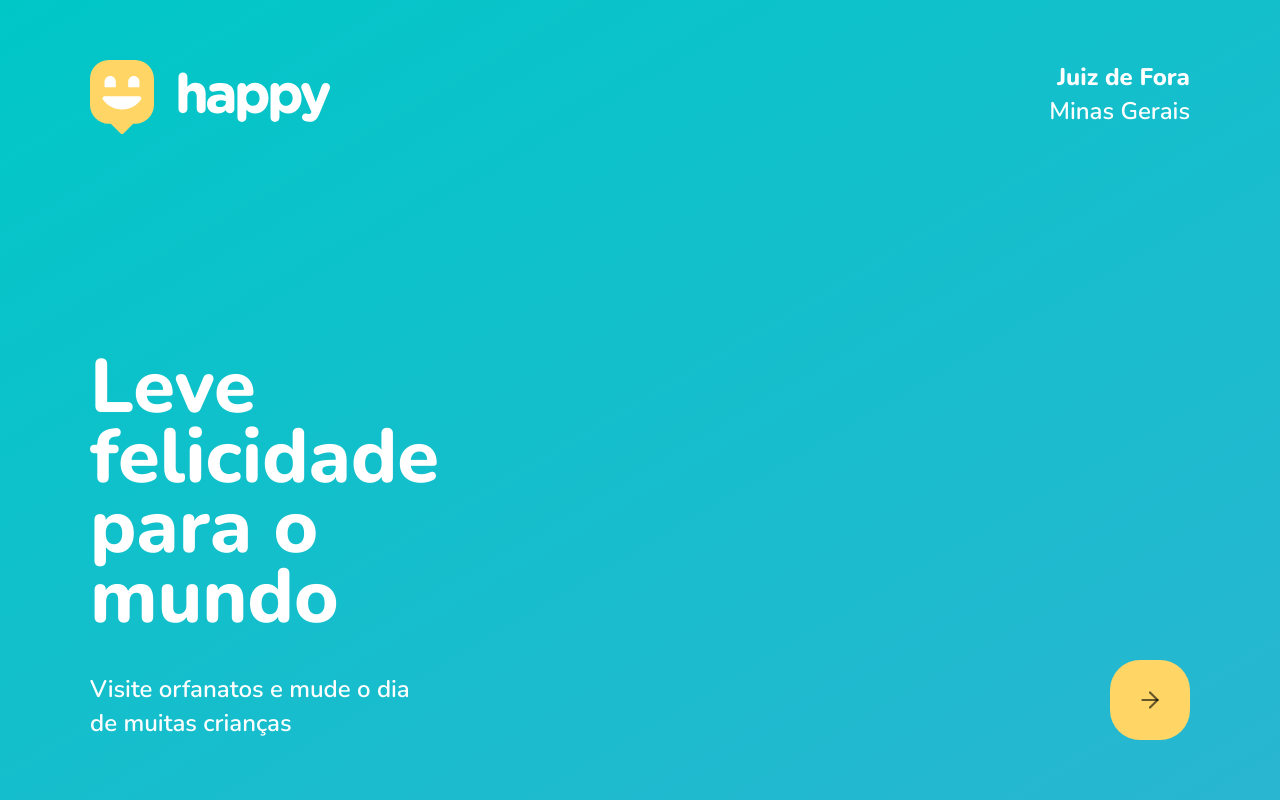
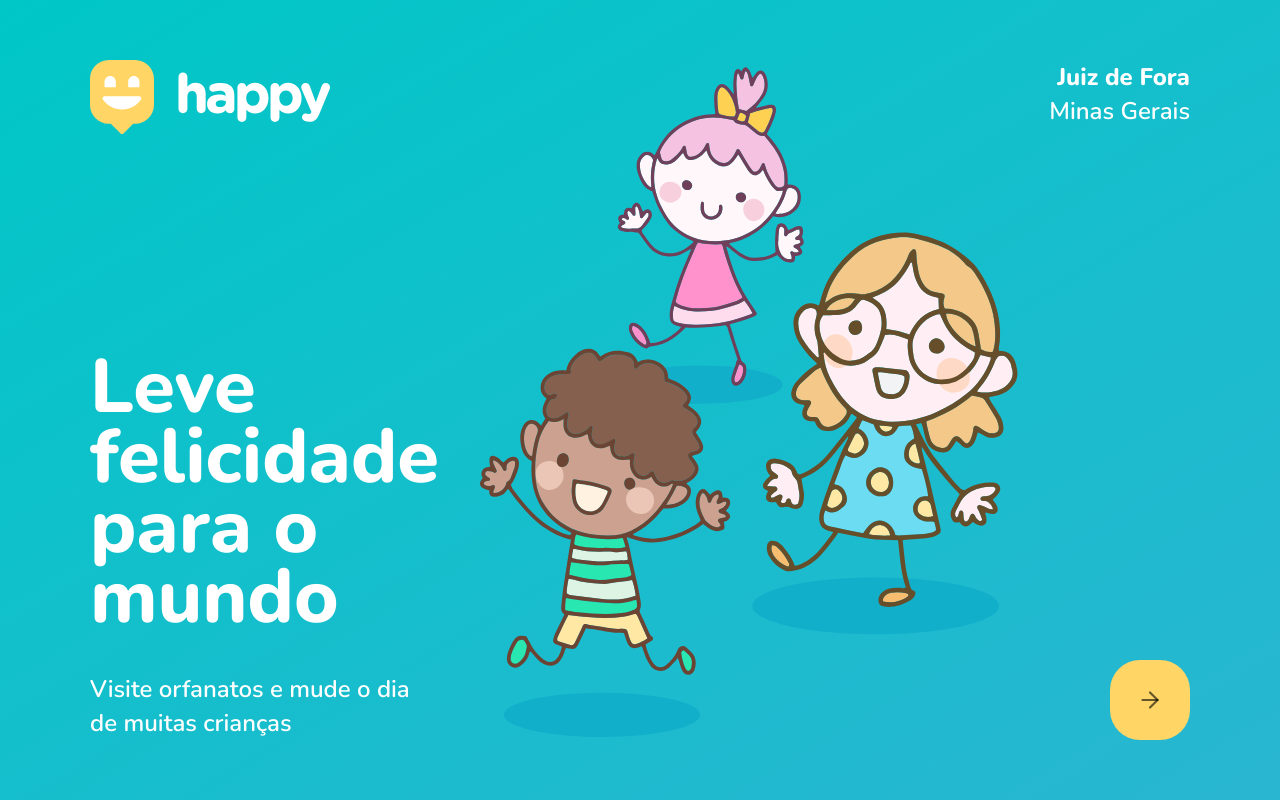
Before and after one commit to douglasabnovato/happy, a React (Create React App) app in the folder web/: page / in a window 1280 px wide. Built offline with nearby package versions, Linux system fonts and the light colour scheme.

Commit message:
v1.8.3.5. landing page

```diff
--- a/web/src/styles/pages/landing.css
+++ b/web/src/styles/pages/landing.css
@@ -17,6 +17,7 @@
     align-items: flex-start;
     flex-direction: column;
     justify-content: space-between;
+    background: url('../../images/landing.svg') no-repeat 70% center;
 }
 
 #page-landing .content-wrapper main{
```
Also changed, not shown: web/src/images/landing.svg (renamed from web/src/images/lading.svg), 1 other file (tests, documents, lock files or other folders).
